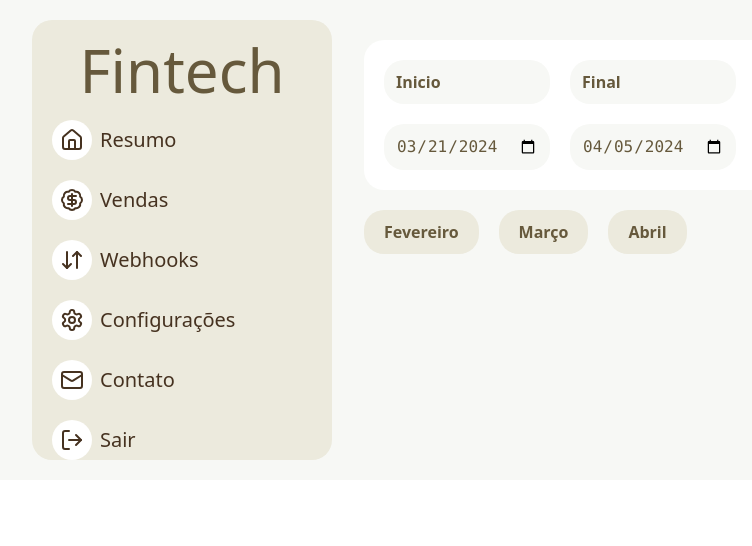
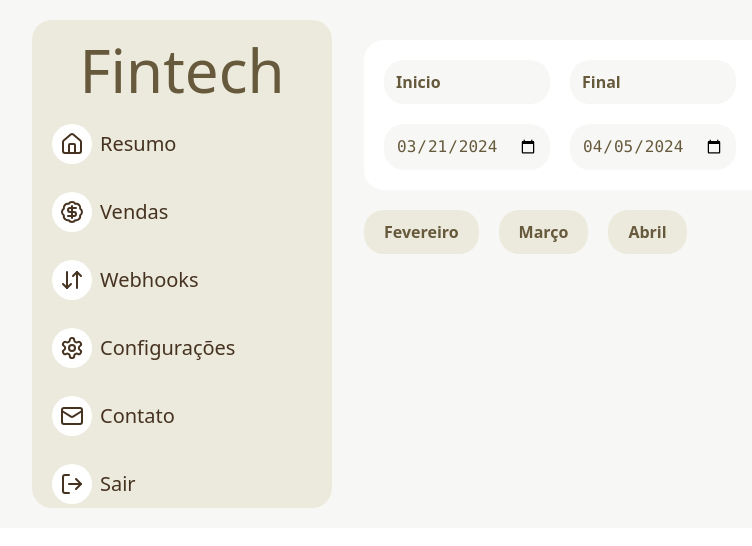
Before and after one commit to AlvesPHGA/fintech-by-origamid, a React (Vite) app: page / in a window 1280 px wide. Shown: the top 546 px of the page, without its empty margins (28-780 px from the left). Built offline with nearby package versions, Linux system fonts and the light colour scheme; no server answers.

Commit message:
update: nav component

```diff
--- a/src/data/@types/Nav/INav.tsx
+++ b/src/data/@types/Nav/INav.tsx
@@ -1,6 +1,10 @@
 import React from 'react';
 import { VariantProps } from 'tailwind-variants';
-import { linkNavStyle, navStyle } from '../../../ui/styles/Nav/NavStyles';
+import {
+   iconLinkStyle,
+   linkNavStyle,
+   navStyle,
+} from '../../../ui/styles/Nav/NavStyles';
 
 export interface NavProps
    extends React.ComponentProps<'nav'>,
@@ -11,3 +15,7 @@ export interface linkNavProps
       VariantProps<typeof linkNavStyle> {
    link?: string;
 }
+
+export interface iconNavProps
+   extends React.ComponentProps<'div'>,
+      VariantProps<typeof iconLinkStyle> {}
--- a/src/ui/components/LinkNav/LinkNav.tsx
+++ b/src/ui/components/LinkNav/LinkNav.tsx
@@ -1,9 +1,6 @@
-import React from 'react';
+import { linkNavProps } from '../../../data/@types/Nav/INav';
+import { linkNavStyle } from '../../styles/Nav/NavStyles';
 
-interface LinkNavProps extends React.ComponentProps<'a'> {
-   link?: string;
-}
-
-export const LinkNav = ({ link, ...props }: LinkNavProps) => {
-   return <a className="block text-left py-1 flex-1" href={link} {...props} />;
+export const LinkNav = ({ link, ...props }: linkNavProps) => {
+   return <a className={linkNavStyle()} href={link} {...props} />;
 };
--- a/src/ui/partials/Nav/Nav.tsx
+++ b/src/ui/partials/Nav/Nav.tsx
@@ -8,65 +8,48 @@ import {
    Mail,
    LogOut,
 } from 'lucide-react';
+import { iconLinkStyle, navStyle } from '../../styles/Nav/NavStyles';
 
 export const Nav = () => {
    return (
-      <nav className="mt-5 px-5 space-y-5">
-         <LinkNav
-            link="#"
-            className="flex items-center gap-2 text-xl text-color-1 rounded-md hover:bg-white"
-         >
-            <div className="bg-white p-2 flex items-center justify-center rounded-3xl">
+      <nav className={navStyle()}>
+         <LinkNav link="#">
+            <div className={iconLinkStyle()}>
                <Home />
             </div>
             Resumo
          </LinkNav>
 
-         <LinkNav
-            className="flex items-center gap-2 text-xl text-color-1 rounded-md hover:bg-white"
-            link="#"
-         >
-            <div className="bg-white p-2 flex items-center justify-center rounded-3xl">
+         <LinkNav link="#">
+            <div className={iconLinkStyle()}>
                <BadgeDollarSign />
             </div>
             Vendas
          </LinkNav>
 
-         <LinkNav
-            className="flex items-center gap-2 text-xl text-color-1 rounded-md hover:bg-white"
-            link="#"
-         >
-            <div className="bg-white p-2 flex items-center justify-center rounded-3xl">
+         <LinkNav link="#">
+            <div className={iconLinkStyle()}>
                <ArrowDownUp />
             </div>
             Webhooks
          </LinkNav>
 
-         <LinkNav
-            className="flex items-center gap-2 text-xl text-color-1 rounded-md hover:bg-white"
-            link="#"
-         >
-            <div className="bg-white p-2 flex items-center justify-center rounded-3xl">
+         <LinkNav link="#">
+            <div className={iconLinkStyle()}>
                <Settings />
             </div>
             Configurações
          </LinkNav>
 
-         <LinkNav
-            className="flex items-center gap-2 text-xl text-color-1 rounded-md hover:bg-white"
-            link="#"
-         >
-            <div className="bg-white p-2 flex items-center justify-center rounded-3xl">
+         <LinkNav link="#">
+            <div className={iconLinkStyle()}>
                <Mail />
             </div>
             Contato
          </LinkNav>
 
-         <LinkNav
-            className="flex items-center gap-2 text-xl text-color-1 rounded-md hover:bg-white"
-            link="#"
-         >
-            <div className="bg-white p-2 flex items-center justify-center rounded-3xl">
+         <LinkNav link="#">
+            <div className={iconLinkStyle()}>
                <LogOut />
             </div>
             Sair
```
